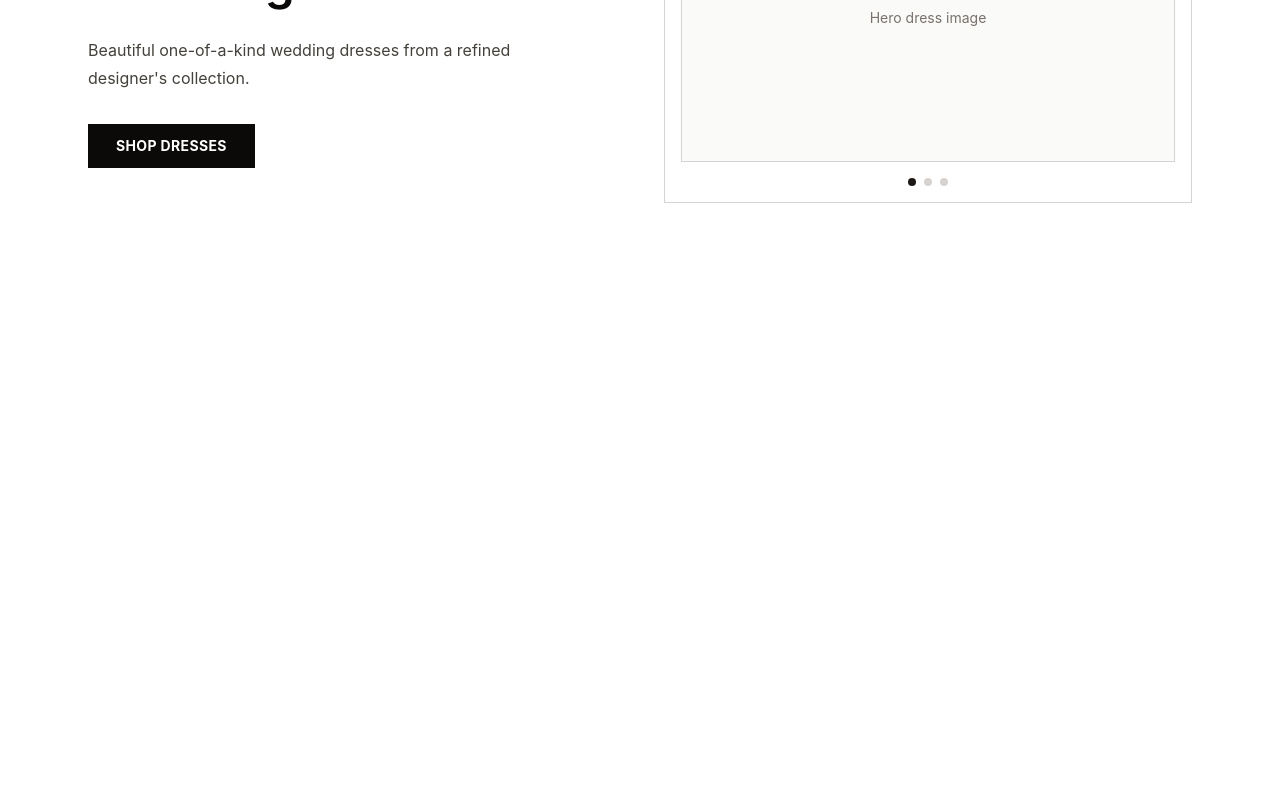
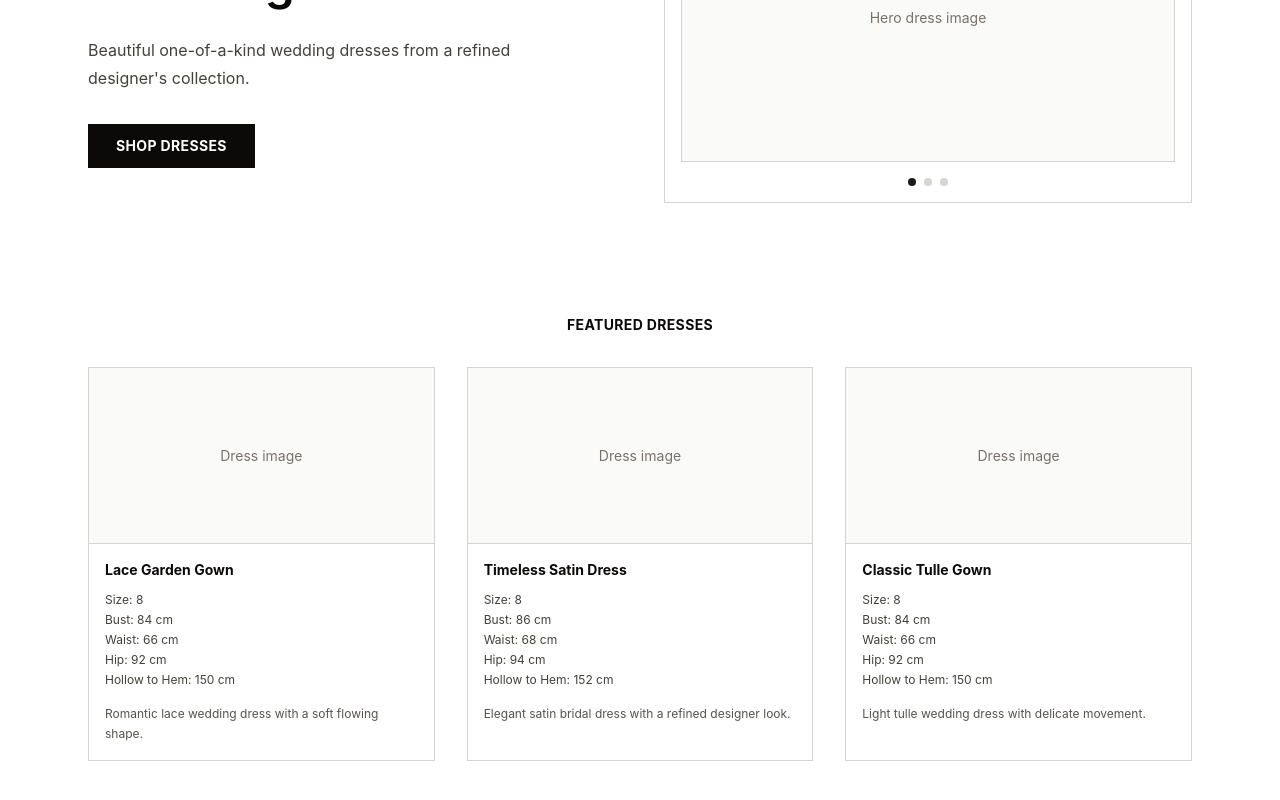
Before and after one commit to wyangy/wedding-dress-shop, a React (Vite) app: page /dresses/1 in a window 1280 px wide. Shown: the part 268-1068 px from the top of the page. Before the commit the page ends 800 px from the top, so only its background shows below. Built offline with nearby package versions, Linux system fonts and the light colour scheme.

Commit message:
Add featured dress cards

```diff
--- a/src/components/home/FeaturedDresses.tsx
+++ b/src/components/home/FeaturedDresses.tsx
@@ -0,0 +1,20 @@
+import { featuredDresses } from "../../data/dresses";
+import DressCard from "../ui/DressCard";
+
+function FeaturedDresses() {
+  return (
+    <section id="shop" className="mx-auto max-w-6xl px-6 py-12">
+      <h2 className="mb-8 text-center text-sm font-bold uppercase tracking-wide text-stone-950">
+        Featured Dresses
+      </h2>
+
+      <div className="grid gap-8 md:grid-cols-3">
+        {featuredDresses.map((dress) => (
+          <DressCard key={dress.id} dress={dress} />
+        ))}
+      </div>
+    </section>
+  );
+}
+
+export default FeaturedDresses;
--- a/src/components/ui/DressCard.tsx
+++ b/src/components/ui/DressCard.tsx
@@ -0,0 +1,33 @@
+import type { Dress } from "../../types/dress";
+
+type DressCardProps = {
+  dress: Dress;
+};
+
+function DressCard({ dress }: DressCardProps) {
+  return (
+    <article className="border border-stone-300 bg-white">
+      <div className="flex h-44 items-center justify-center border-b border-stone-300 bg-stone-50 text-sm text-stone-500">
+        Dress image
+      </div>
+
+      <div className="p-4">
+        <h3 className="mb-3 text-sm font-bold text-stone-950">{dress.name}</h3>
+
+        <div className="space-y-1 text-xs text-stone-700">
+          <p>Size: {dress.size}</p>
+          <p>Bust: {dress.bust}</p>
+          <p>Waist: {dress.waist}</p>
+          <p>Hip: {dress.hip}</p>
+          <p>Hollow to Hem: {dress.hollowToHem}</p>
+        </div>
+
+        <p className="mt-4 text-xs leading-5 text-stone-600">
+          {dress.description}
+        </p>
+      </div>
+    </article>
+  );
+}
+
+export default DressCard;
--- a/src/data/dresses.ts
+++ b/src/data/dresses.ts
@@ -0,0 +1,34 @@
+import type { Dress } from "../types/dress";
+
+export const featuredDresses: Dress[] = [
+  {
+    id: 1,
+    name: "Lace Garden Gown",
+    size: "8",
+    bust: "84 cm",
+    waist: "66 cm",
+    hip: "92 cm",
+    hollowToHem: "150 cm",
+    description: "Romantic lace wedding dress with a soft flowing shape.",
+  },
+  {
+    id: 2,
+    name: "Timeless Satin Dress",
+    size: "8",
+    bust: "86 cm",
+    waist: "68 cm",
+    hip: "94 cm",
+    hollowToHem: "152 cm",
+    description: "Elegant satin bridal dress with a refined designer look.",
+  },
+  {
+    id: 3,
+    name: "Classic Tulle Gown",
+    size: "8",
+    bust: "84 cm",
+    waist: "66 cm",
+    hip: "92 cm",
+    hollowToHem: "150 cm",
+    description: "Light tulle wedding dress with delicate movement.",
+  },
+];
--- a/src/pages/HomePage.tsx
+++ b/src/pages/HomePage.tsx
@@ -1,5 +1,6 @@
 import Header from "../components/layout/Header";
 import Hero from "../components/home/Hero";
+import FeaturedDresses from "../components/home/FeaturedDresses";
 
 function HomePage() {
   return (
@@ -8,6 +9,7 @@ function HomePage() {
 
       <main>
         <Hero />
+        <FeaturedDresses />
       </main>
     </>
   );
```
Also changed, not shown: src/types/dress.ts (+10 -0 lines).
